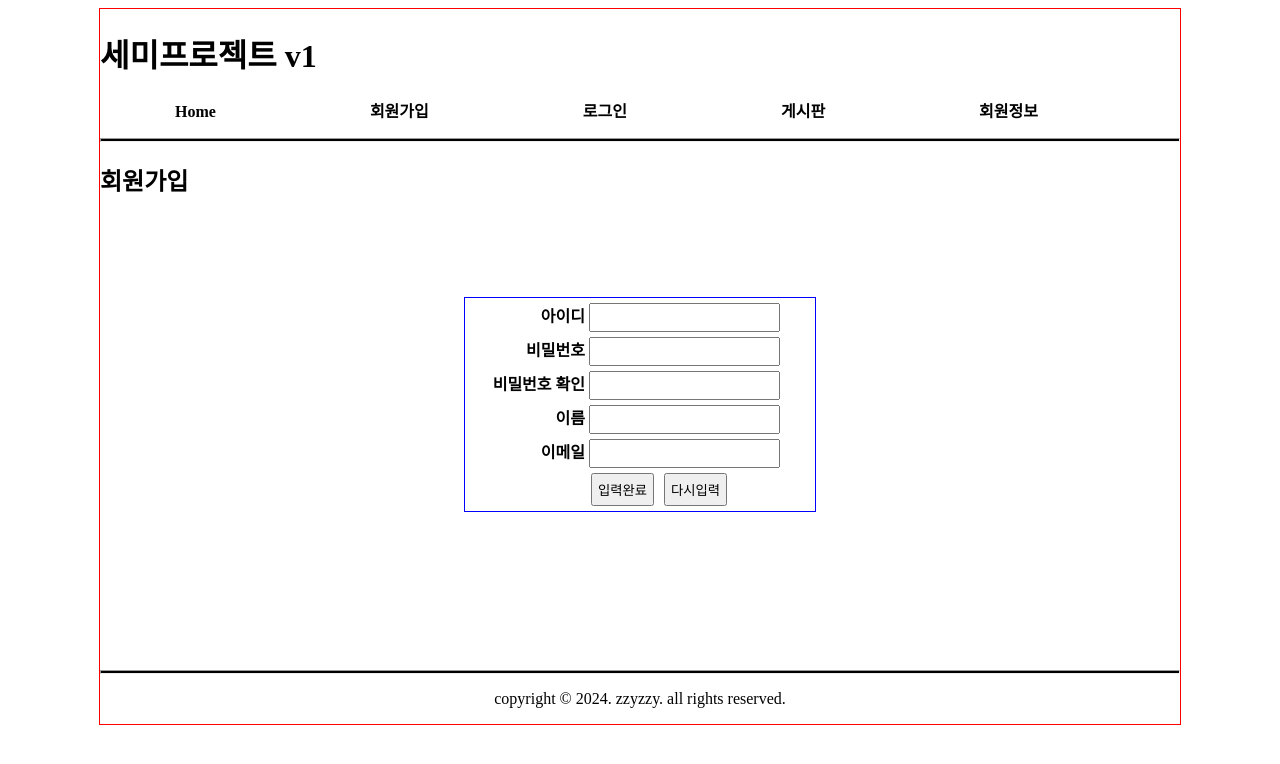
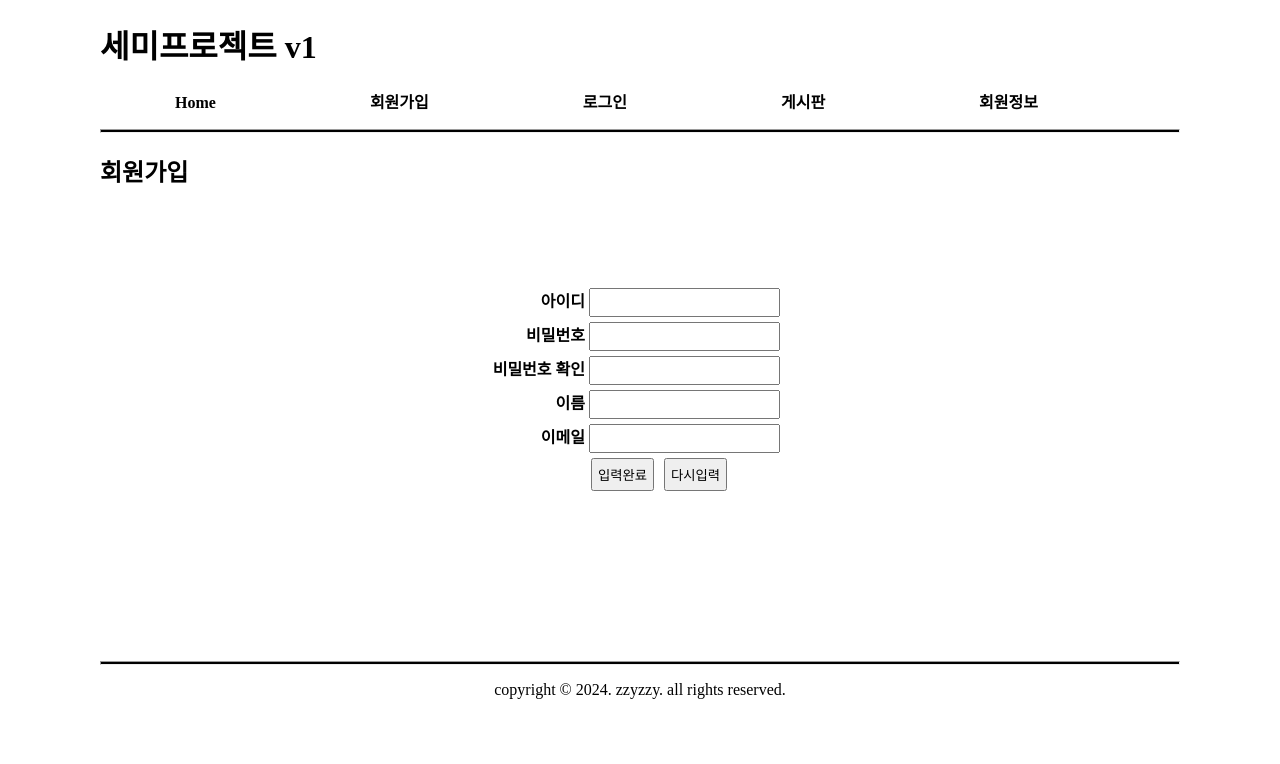
Before and after one commit to play10grounds/semiprojectv1, a FastAPI app: page /member/join in a window 1280 px wide. Shown: the top 764 px of the page. Run offline with FastAPI, Linux system fonts and the light colour scheme.

Commit message:
인덱스 로고이미지 추가 레이아웃 테두리 제거 후손/자손 선택자 차이 비교

```diff
--- a/views/static/css/project.css
+++ b/views/static/css/project.css
@@ -1,5 +1,4 @@
-#wrap { width: 1080px; border: 1px solid red;
-    margin: 0 auto }
+#wrap { width: 1080px; margin: 0 auto }
 nav ul { list-style: none; padding: 0 }
 nav ul li { display: inline; padding: 0 75px }
 
--- a/views/templates/board/list.html
+++ b/views/templates/board/list.html
@@ -18,8 +18,8 @@
         button { padding: 3.5px 5px }
 
         .pagnation { width: 550px; margin: 0 auto }
-        div ul { list-style: none; padding: 0; }
-        div ul li { display: inline; padding: 0 15px; }
+        div > ul { list-style: none; padding: 0; }
+        div > ul li { display: inline; padding: 0 15px; }
         .cpg { color: red; font-size: 30px; font-weight: bold }
     </style>
 </head>
--- a/views/templates/member/join.html
+++ b/views/templates/member/join.html
@@ -5,8 +5,7 @@
     <title>세미프로젝트</title>
     <link rel="stylesheet" href="/static/css/project.css">
     <style>
-        form { border: 1px solid blue; width: 350px;
-            margin: 100px auto; }
+        form { width: 350px; margin: 100px auto; }
         form label { display: inline-block; width: 120px;
             text-align: right; font-weight: bold }
         form div { margin: 5px 0 }
--- a/views/templates/member/login.html
+++ b/views/templates/member/login.html
@@ -5,8 +5,7 @@
     <title>세미프로젝트</title>
     <link rel="stylesheet" href="/static/css/project.css">
     <style>
-        form { border: 1px solid blue; width: 350px;
-            margin: 100px auto; }
+        form { width: 350px; margin: 100px auto; }
         form label { display: inline-block; width: 120px;
             text-align: right; font-weight: bold }
         form div { margin: 5px 0 }
```
Also changed, not shown: views/templates/index.html (+5 -2 lines), views/static/img/frost.png (added).
